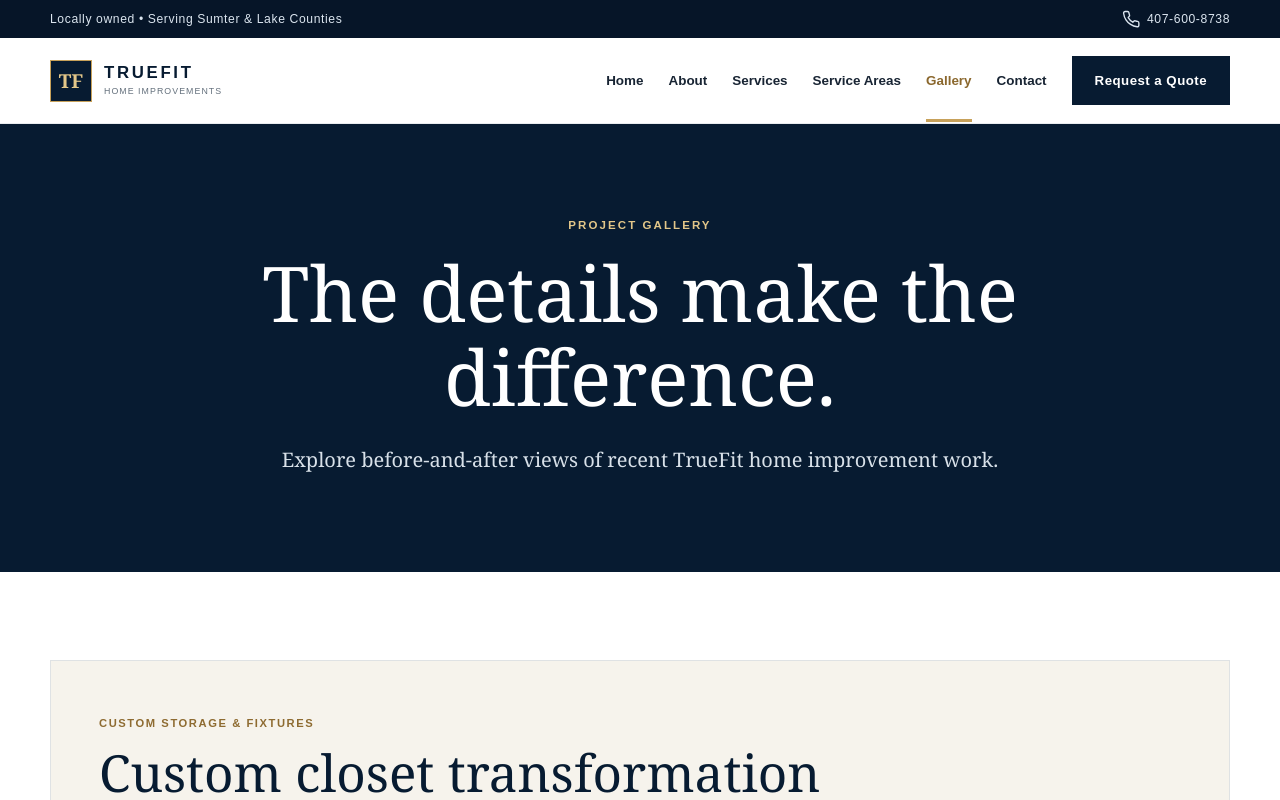
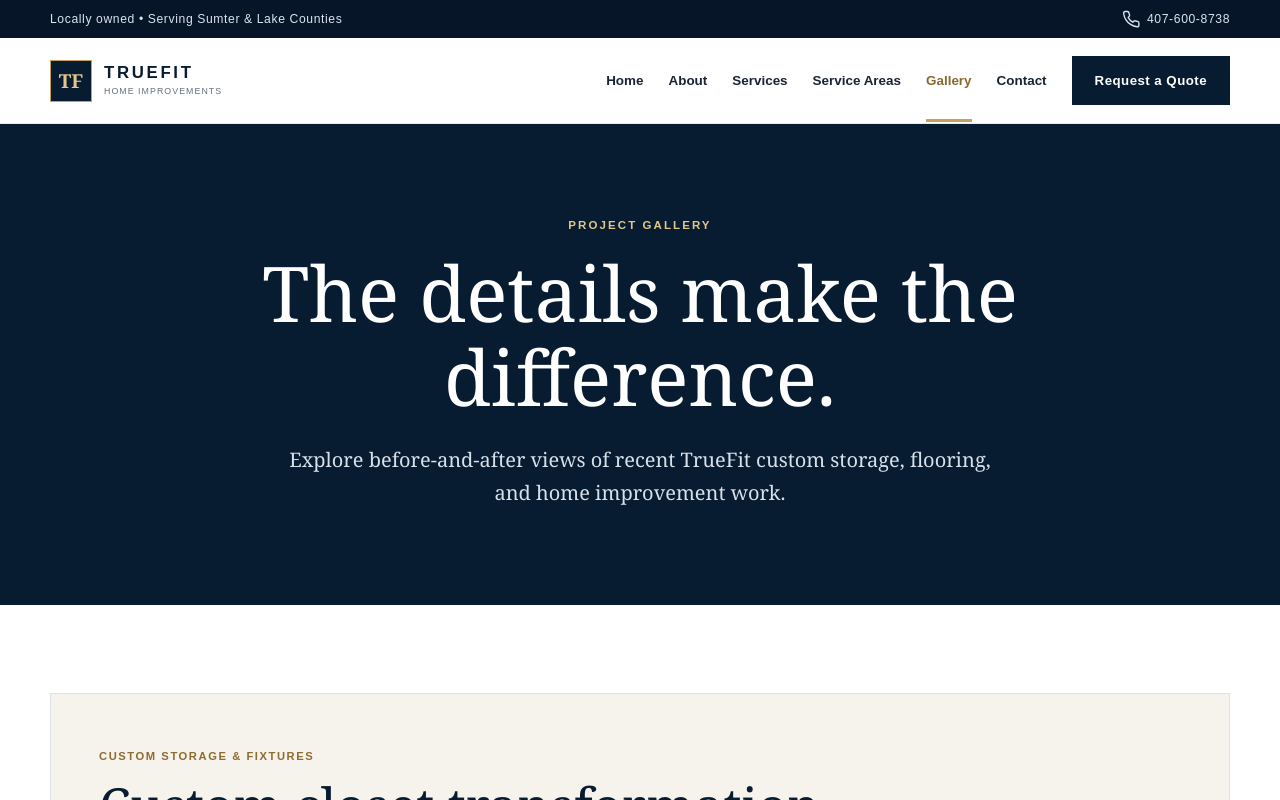
Before and after one commit to andre83411/truefit-home-improvements, a Next.js app: page /gallery in a window 1280 px wide. Shown: the top 800 px of the page. Built offline with nearby package versions, Linux system fonts and the light colour scheme; no server answers.

Commit message:
Refresh published gallery version

```diff
--- a/app/gallery/page.tsx
+++ b/app/gallery/page.tsx
@@ -15,7 +15,8 @@ export default function Gallery() {
   return (
     <Shell>
       <PageHero eyebrow="PROJECT GALLERY" title="The details make the difference.">
-        Explore before-and-after views of recent TrueFit home improvement work.
+        Explore before-and-after views of recent TrueFit custom storage,
+        flooring, and home improvement work.
       </PageHero>
       <section className="section">
         <div className="container before-after-list">
```
